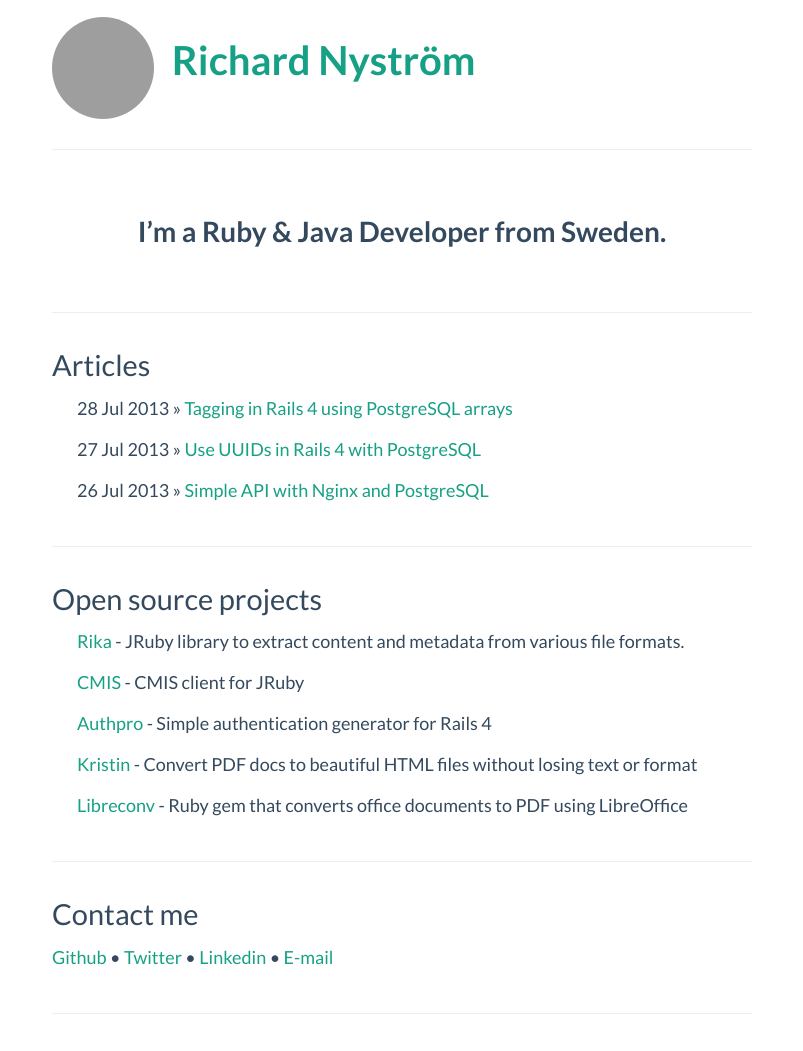
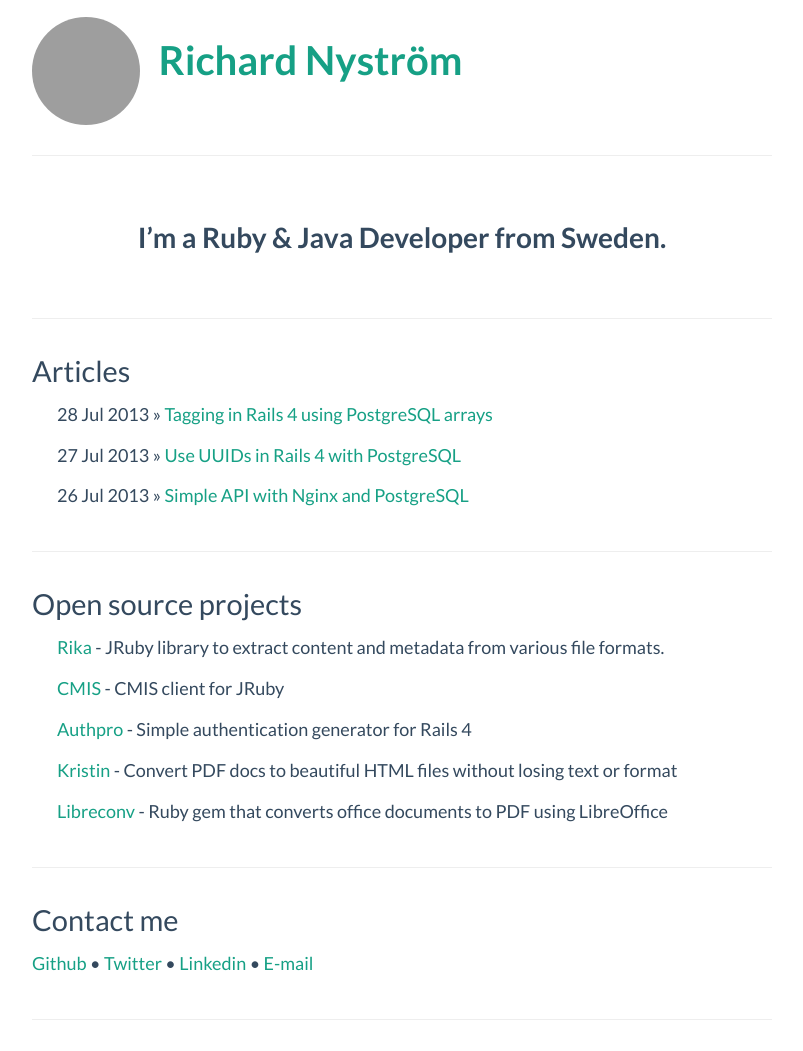
Before and after one commit to ricn/ricn.github.io, a Jekyll site: the page built from index.html, in a window 1280 px wide. Shown: the whole page, without its empty margins (238-1041 px from the left). Built offline with Jekyll 4.4.1, drawn with Linux system fonts in a browser that asks for light colours; grey boxes are pictures that could not be loaded.

Commit message:
Making the blog a little bit wider

```diff
--- a/css/main.css
+++ b/css/main.css
@@ -1,7 +1,7 @@
 /* Custom container */
 .container-narrow {
   margin: 0 auto;
-  max-width: 700px;
+  max-width: 740px;
 }
 .container-narrow > hr {
   margin: 30px 0;
```
